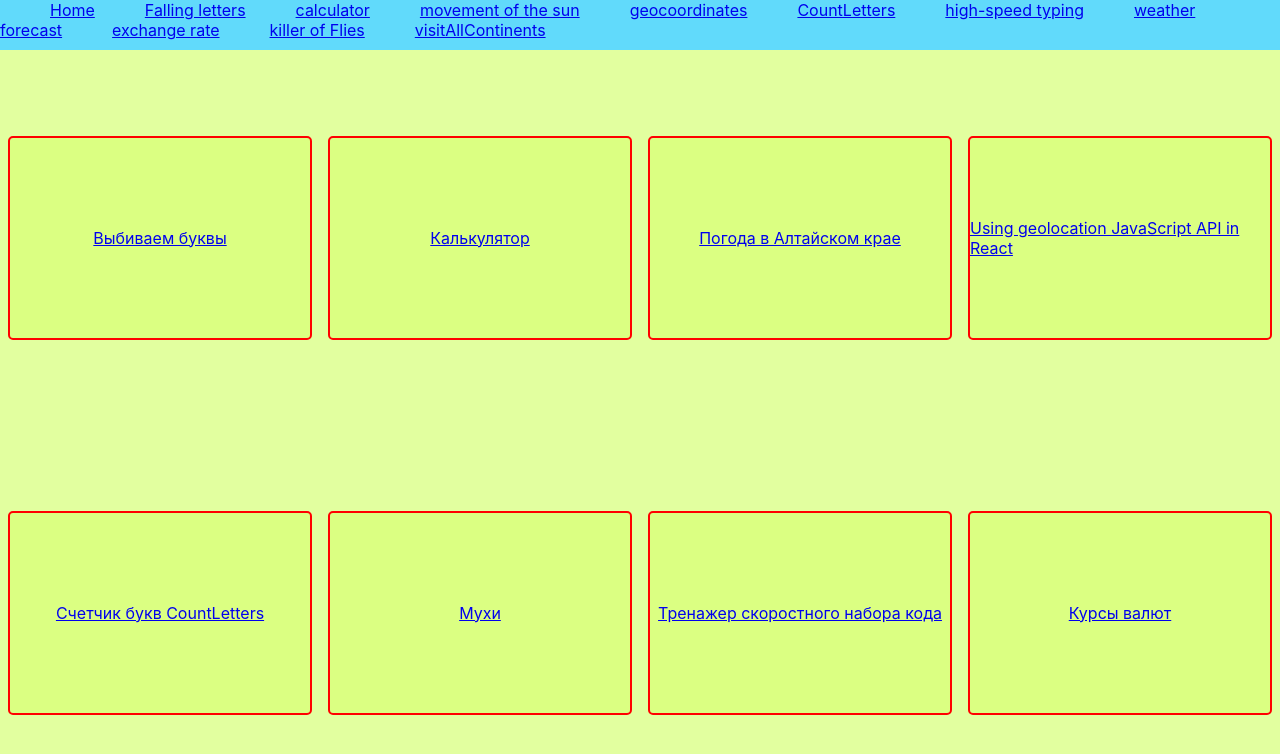
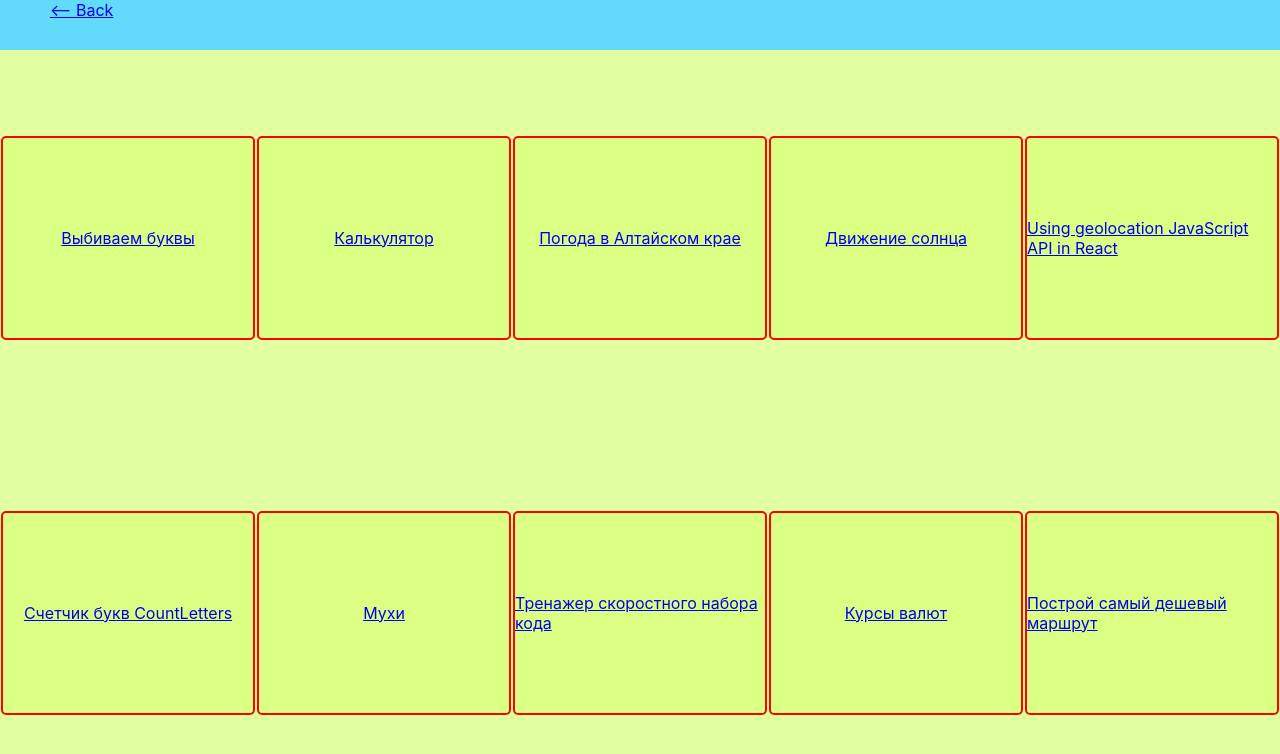
Before and after one commit to valenok31/my_app, a React (Create React App) app: page /home in a window 1280 px wide. Shown: the top 754 px of the page. Built offline with nearby package versions, Linux system fonts and the light colour scheme.

Commit message:
refactoring

```diff
--- a/src/blockСomponents/Home/Home.js
+++ b/src/blockСomponents/Home/Home.js
@@ -9,11 +9,13 @@ let Home = () => {
         <NavLink to='/main' className={style.nLink}><div>Выбиваем буквы</div></NavLink>
         <NavLink to='/secondary' className={style.nLink}><div>Калькулятор</div></NavLink>
         <NavLink to='/ninth' className={style.nLink}><div>Погода в Алтайском крае</div></NavLink>
+        <NavLink to='/third' className={style.nLink}><div>Движение солнца</div></NavLink>
         <NavLink to='/fourth' className={style.nLink}><div>Using geolocation JavaScript API in React</div></NavLink>
         <NavLink to='/fifth' className={style.nLink}><div>Счетчик букв CountLetters</div></NavLink>
-        <NavLink to='/sixth' className={style.nLink}><div>Мухи</div></NavLink>
+        <NavLink to='/killerofflies' className={style.nLink}><div>Мухи</div></NavLink>
         <NavLink to='/seventh' className={style.nLink}><div>Тренажер скоростного набора кода</div></NavLink>
         <NavLink to='/tenth' className={style.nLink}><div>Курсы валют</div></NavLink>
+        <NavLink to='/visitAllContinents' className={style.nLink}><div>Построй самый дешевый маршрут</div></NavLink>
 
 
     </div>
--- a/src/blockСomponents/Home/Home.module.css
+++ b/src/blockСomponents/Home/Home.module.css
@@ -11,7 +11,7 @@
 }
 
 .nLink {
-    width: 300px;
+    width: 250px;
     height: 200px;
     border: 2px solid red;
     margin: auto;
--- a/src/blockСomponents/TopMenu/TopMenu.js
+++ b/src/blockСomponents/TopMenu/TopMenu.js
@@ -5,19 +5,19 @@ import {NavLink} from "react-router-dom";
 
 let TopMenu = () => {
     return <div className={style.item}>
-        <NavLink to='/home' className={style.nLink}>Home</NavLink>
-        <NavLink to='/main' className={style.nLink}>Falling letters</NavLink>
+        <NavLink to='/home' className={style.nLink}>{'<-- Back'}</NavLink>
+{/*        <NavLink to='/main' className={style.nLink}>Falling letters</NavLink>
         <NavLink to='/secondary' className={style.nLink}>calculator</NavLink>
         <NavLink to='/third' className={style.nLink}>movement of the sun</NavLink>
         <NavLink to='/fourth' className={style.nLink}>geocoordinates</NavLink>
         <NavLink to='/fifth' className={style.nLink}>CountLetters</NavLink>
-        {/*<NavLink to='/sixth' className={style.nLink}>sixth</NavLink>*/}
+        <NavLink to='/sixth' className={style.nLink}>sixth</NavLink>
         <NavLink to='/seventh' className={style.nLink}>high-speed typing</NavLink>
-        {/*<NavLink to='/eighth' className={style.nLink}>eighth</NavLink>*/}
+        <NavLink to='/eighth' className={style.nLink}>eighth</NavLink>
         <NavLink to='/ninth' className={style.nLink}>weather forecast</NavLink>
         <NavLink to='/tenth' className={style.nLink}>exchange rate</NavLink>
         <NavLink to='/killerofflies' className={style.nLink}>killer of Flies</NavLink>
-        <NavLink to='/visitAllContinents' className={style.nLink}>visitAllContinents</NavLink>
+        <NavLink to='/visitAllContinents' className={style.nLink}>visitAllContinents</NavLink>*/}
 
     </div>
 }
```
